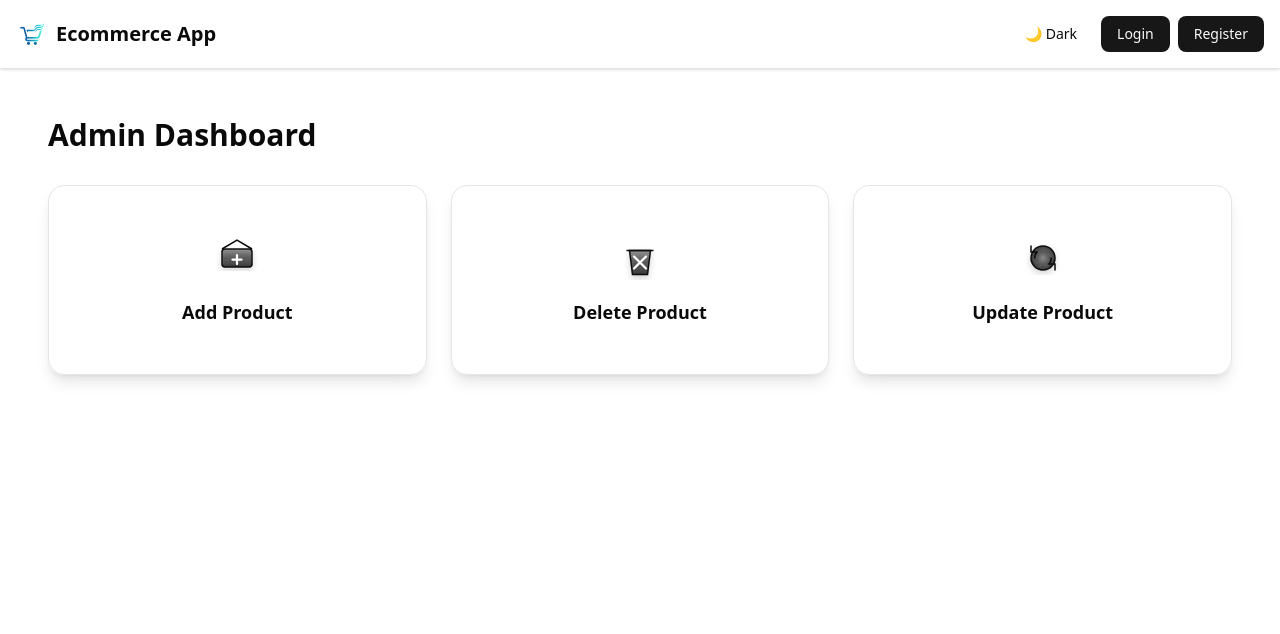
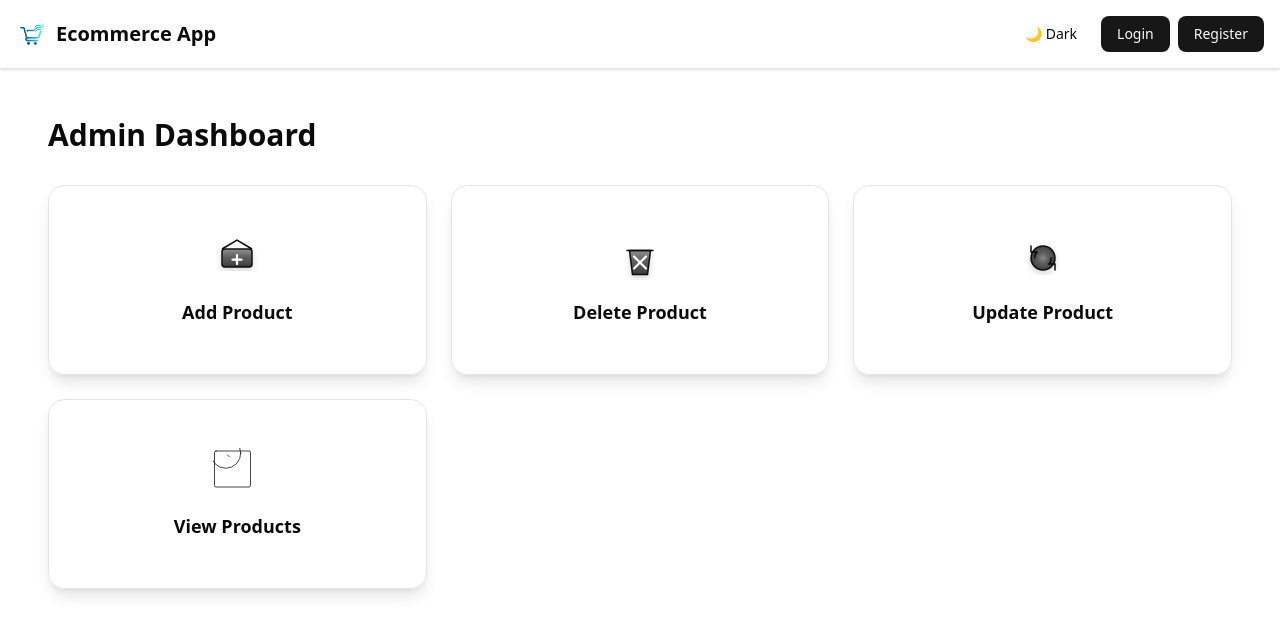
Before and after one commit to harshithkrpt/improve_101, a Next.js app in the folder LEARNING_101/Project_For_Ultimate_Learning/UI/ui-ecommerce/: page /browse in a window 1280 px wide. Shown: the top 634 px of the page. Built offline with nearby package versions, Linux system fonts and the light colour scheme.

Commit message:
Adding add product in ui

```diff
--- a/LEARNING_101/Project_For_Ultimate_Learning/UI/ui-ecommerce/src/app/browse/add-product/page.tsx
+++ b/LEARNING_101/Project_For_Ultimate_Learning/UI/ui-ecommerce/src/app/browse/add-product/page.tsx
@@ -48,7 +48,7 @@ export default function AddProductPage() {
 
   useEffect(() => {
     (async () => {
-      const res = await authFetch("http://localhost:8081/categories");
+      const res = await authFetch("http://localhost:8081/category/get");
       const cats = await res.json();
       setCategories(cats);
     })();
@@ -62,7 +62,7 @@ export default function AddProductPage() {
       categoryName: cat ? cat.name : "",
     };
 
-    const res = await authFetch("http://localhost:8081/products", {
+    const res = await authFetch("http://localhost:8081/product/add-product", {
       method: "POST",
       headers: { "Content-Type": "application/json" },
       body: JSON.stringify(payload),
--- a/LEARNING_101/Project_For_Ultimate_Learning/UI/ui-ecommerce/src/app/browse/loading.tsx
+++ /dev/null
@@ -1,48 +0,0 @@
-// components/EcommerceSkeleton.tsx
-import { Card, CardContent } from "@/components/ui/card";
-import { Skeleton } from "@/components/ui/skeleton";
-
-export default function EcommerceSkeleton() {
-  const placeholders = Array.from({ length: 8 });
-
-  return (
-    <div className="space-y-8 animate-pulse p-6 bg-surface-light dark:bg-surface-dark">
-      {/* Header */}
-      <div className="flex items-center justify-between">
-        <Skeleton className="h-8 w-32 rounded-md" /> {/* Logo */}
-        <div className="flex space-x-4">
-          <Skeleton className="h-8 w-24 rounded-full" />
-          <Skeleton className="h-8 w-24 rounded-full" />
-        </div>
-      </div>
-
-      {/* Hero / Banner */}
-      <Skeleton className="h-48 w-full rounded-lg" />
-
-      {/* Search bar */}
-      <Skeleton className="h-10 w-full max-w-md rounded-full" />
-
-      {/* Product grid */}
-      <div className="grid grid-cols-1 sm:grid-cols-2 lg:grid-cols-4 gap-6">
-        {placeholders.map((_, idx) => (
-          <Card
-            key={idx}
-            className="space-y-4 bg-card-light dark:bg-card-dark"
-          >
-            <Skeleton className="h-40 w-full rounded-lg" /> {/* Image */}
-
-            <CardContent className="space-y-2">
-              <Skeleton className="h-4 w-3/4 rounded-md" />  {/* Title */}
-              <Skeleton className="h-4 w-1/2 rounded-md" />  {/* Subtitle */}
-
-              <div className="flex items-center space-x-2">
-                <Skeleton className="h-6 w-16 rounded-full" /> {/* Price */}
-                <Skeleton className="h-8 w-24 rounded-md" />  {/* Button */}
-              </div>
-            </CardContent>
-          </Card>
-        ))}
-      </div>
-    </div>
-  );
-}
--- a/LEARNING_101/Project_For_Ultimate_Learning/UI/ui-ecommerce/src/app/browse/page.tsx
+++ b/LEARNING_101/Project_For_Ultimate_Learning/UI/ui-ecommerce/src/app/browse/page.tsx
@@ -1,7 +1,7 @@
 
 // pages/admin.tsx
 import React from "react";
-import { AddProductIcon, DeleteProductIcon, UpdateProductIcon } from "@/components/icons/ProductIcons";
+import { AddProductIcon, DeleteProductIcon, UpdateProductIcon, ViewProductIcon } from "@/components/icons/ProductIcons";
 import { AdminOptionCard } from "@/components/AdminOptionCard";
 
 export default function AdminPage() {
@@ -9,6 +9,7 @@ export default function AdminPage() {
     { title: "Add Product", Icon: AddProductIcon, href: "/browse/add-product" },
     { title: "Delete Product", Icon: DeleteProductIcon, href: "/browse/delete-product" },
     { title: "Update Product", Icon: UpdateProductIcon, href: "/browse/update-product" },
+    { title: "View Products", Icon: ViewProductIcon, href: "/browse/view-product" }
   ];
 
 
--- a/LEARNING_101/Project_For_Ultimate_Learning/UI/ui-ecommerce/src/components/icons/ProductIcons.tsx
+++ b/LEARNING_101/Project_For_Ultimate_Learning/UI/ui-ecommerce/src/components/icons/ProductIcons.tsx
@@ -151,3 +151,21 @@ export function UpdateProductIcon(props: React.SVGProps<SVGSVGElement>) {
     </svg>
   );
 }
+
+export function ViewProductIcon(props: React.SVGProps<SVGSVGElement>) {
+  return (<svg
+    viewBox="0 0 64 64"
+    fill="none"
+    stroke="currentColor"
+    strokeLinecap="round"
+    strokeLinejoin="round"
+    {...props}
+  >
+    {/* product box */}
+    <rect x="2" y="4" width="48" height="48" rx="2" ry="2" />
+    {/* magnifier lens */}
+    <circle cx="17" cy="7" r="20" />
+    {/* magnifier handle */}
+    <line x1="19.2" y1="9.2" x2="22" y2="12" />
+  </svg>)
+}
--- a/LEARNING_101/Project_For_Ultimate_Learning/UI/ui-ecommerce/src/lib/authFetch.ts
+++ b/LEARNING_101/Project_For_Ultimate_Learning/UI/ui-ecommerce/src/lib/authFetch.ts
@@ -18,7 +18,5 @@ export async function authFetch(
   return fetch(input, {
     ...init,
     headers,
-    // include cookies on cross-site calls if you ever need them:
-    credentials: "include",
   });
 }
```
Also changed, not shown: 2 other files (tests, documents, lock files or other folders).
